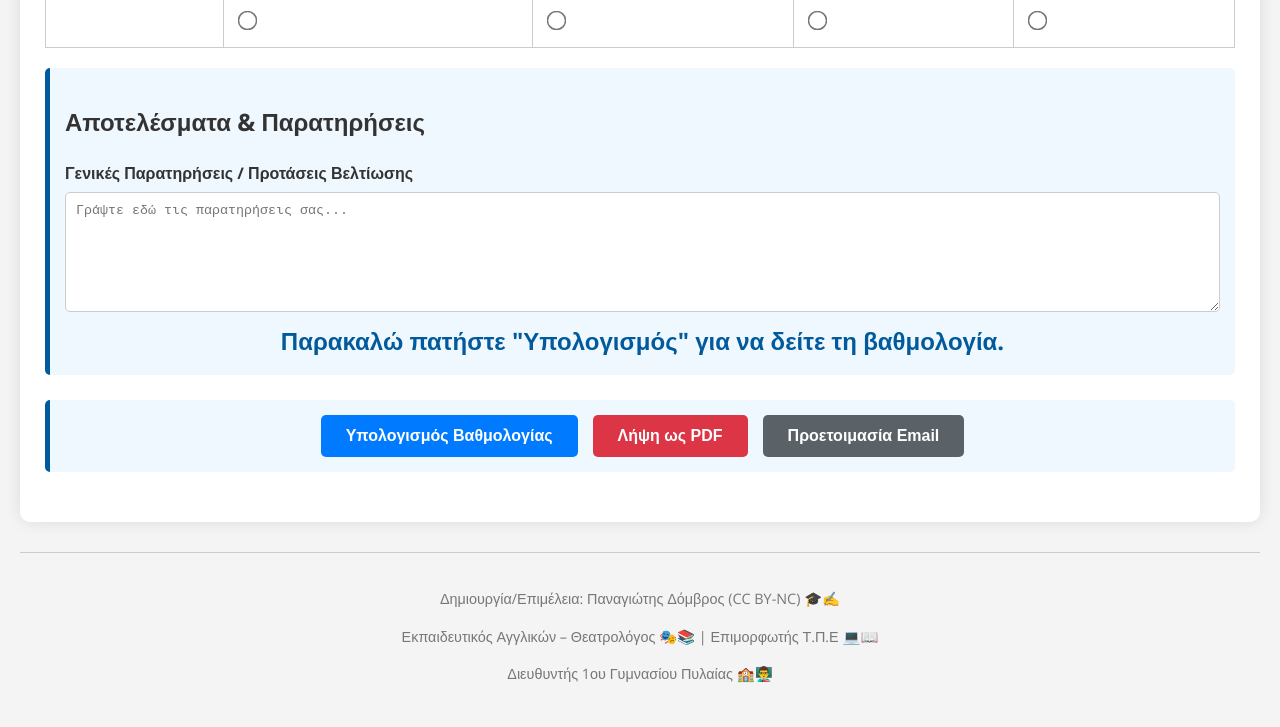
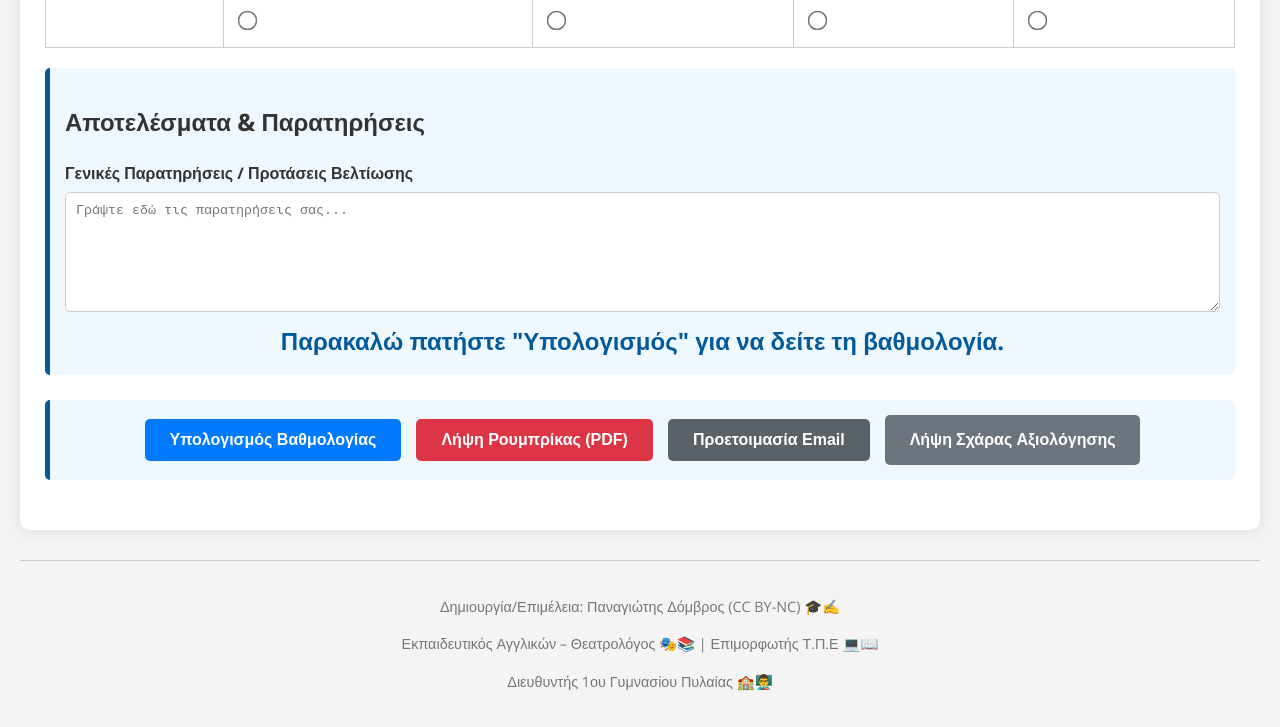
Before and after one commit to domvrosepimorfosi/evaluation1, a plain HTML site: page index.htm in a window 1280 px wide. Shown: the part 1939-2666 px from the top of the page. Drawn offline with nearby package versions, Linux system fonts and the light colour scheme.

Commit message:
Update index.htm

```diff
--- a/index.htm
+++ b/index.htm
@@ -20,6 +20,8 @@
             --button-hover-bg: #0056b3;
             --danger-bg: #dc3545;
             --danger-hover-bg: #c82333;
+            --grey-bg: #6c757d;
+            --grey-hover-bg: #5a6268;
         }
 
         body {
@@ -154,9 +156,12 @@
             flex-wrap: wrap;
             justify-content: center;
             gap: 15px;
+            align-items: center;
         }
 
         .btn {
+            display: inline-block; /* For <a> tag to behave like a button */
+            text-decoration: none; /* For <a> tag */
             color: white;
             background-color: var(--button-bg);
             border: none;
@@ -183,6 +188,12 @@
         }
         .btn-email:hover {
             background-color: #4a5056;
+        }
+        .btn-secondary {
+            background-color: var(--grey-bg);
+        }
+        .btn-secondary:hover {
+            background-color: var(--grey-hover-bg);
         }
 
         #final-score {
@@ -423,8 +434,9 @@
         <section class="actions">
             <div class="actions-grid">
                 <button type="button" id="calculate-btn" class="btn">Υπολογισμός Βαθμολογίας</button>
-                <button type="button" id="pdf-btn" class="btn btn-pdf">Λήψη ως PDF</button>
+                <button type="button" id="pdf-btn" class="btn btn-pdf">Λήψη Ρουμπρίκας (PDF)</button>
                 <button type="button" id="email-btn" class="btn btn-email">Προετοιμασία Email</button>
+                <a href="Σχάρα Αξιολόγησης Ξένων Γλωσσών στις Εξετάσεις.pdf" download class="btn btn-secondary">Λήψη Σχάρας Αξιολόγησης</a>
             </div>
         </section>
 
```
